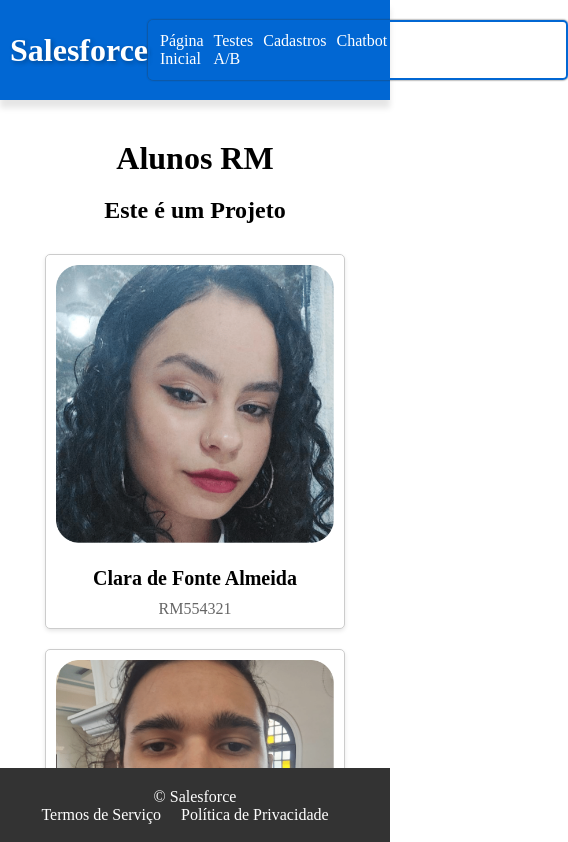
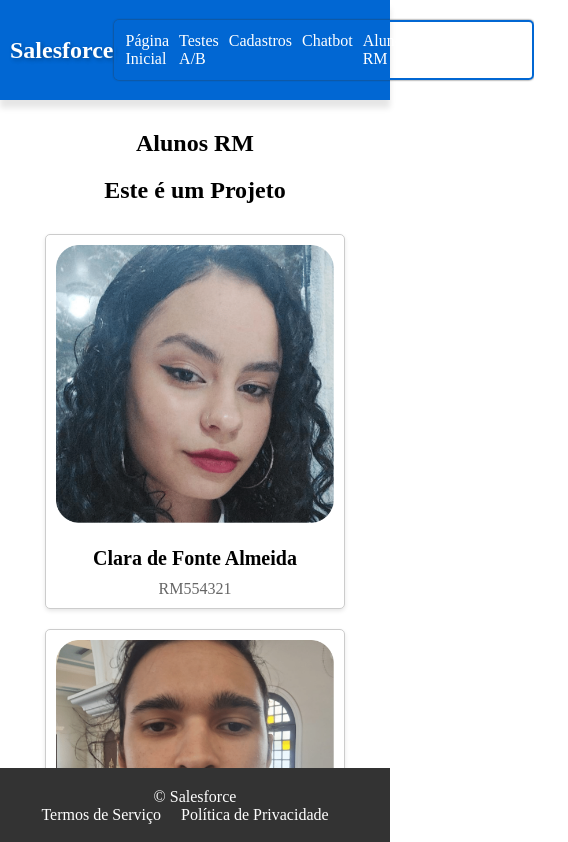
Before and after one commit to Reninhaw/salesforce-cs3, a React (Vite) app: page /alunosrm in a window 390 px wide. Shown: the top 842 px of the page, 568 px wide, since content can reach past the window. Built offline with nearby package versions, Linux system fonts and the light colour scheme.

Commit message:
finalizacaodoprojeto

```diff
--- a/src/pages/Chatbot.tsx
+++ b/src/pages/Chatbot.tsx
@@ -12,7 +12,6 @@ const Chatbot: React.FC = () => {
             <main>
                 <h1>Nosso Chatbot</h1>
                 <div id="chatbot-container">
-                    <p>Este é um exemplo de componente de chatbot.</p>
                 </div>
             </main>
             <Footer/>
--- a/src/styles/Header.css
+++ b/src/styles/Header.css
@@ -1,40 +1,60 @@
-/* HEADER */
-
 header {
     background-color: #0167d3;
     color: white;
+    box-shadow: 0 8px 6px rgba(0, 0, 0, 0.1);
+}
+
+.container {
+    max-width: 1200px;
+    margin: 0 auto;
+    padding: 10px;
     display: flex;
     justify-content: space-between;
     align-items: center;
-    height: 100px;
-    padding: 10px;
-    box-shadow: 0 8px 6px rgba(0, 0, 0, 0.1);
 }
 
-header h1 {
-    text-shadow: 2px 2px 4px rgba(0, 0, 0, 0.3);
+h1 {
+    font-size: 24px;
 }
 
-
-#cabecalho {
-    border: 2px solid #0167d3;
-    box-shadow: 0 0 2px #333;
-    border-radius: 5px;
-    padding: 10px;
-}
-
-#navigator ul {
+nav ul {
     list-style: none;
     padding: 0;
     margin: 0;
     display: flex;
 }
 
-#navigator li {
+nav ul li {
     margin-right: 10px;
 }
 
-#navigator a {
+nav ul li:last-child {
+    margin-right: 0;
+}
+
+nav ul li a {
     text-decoration: none;
     color: white;
 }
+
+  /* Media query para tornar o header responsivo */
+@media screen and (max-width: 768px) {
+    .container {
+    flex-direction: column;
+    align-items: center;
+    }
+
+    nav {
+    margin-top: 10px;
+    }
+
+    nav ul {
+    flex-direction: column;
+    align-items: center;
+    }
+
+    nav ul li {
+    margin-right: 0;
+    margin-bottom: 10px;
+    }
+}
```
